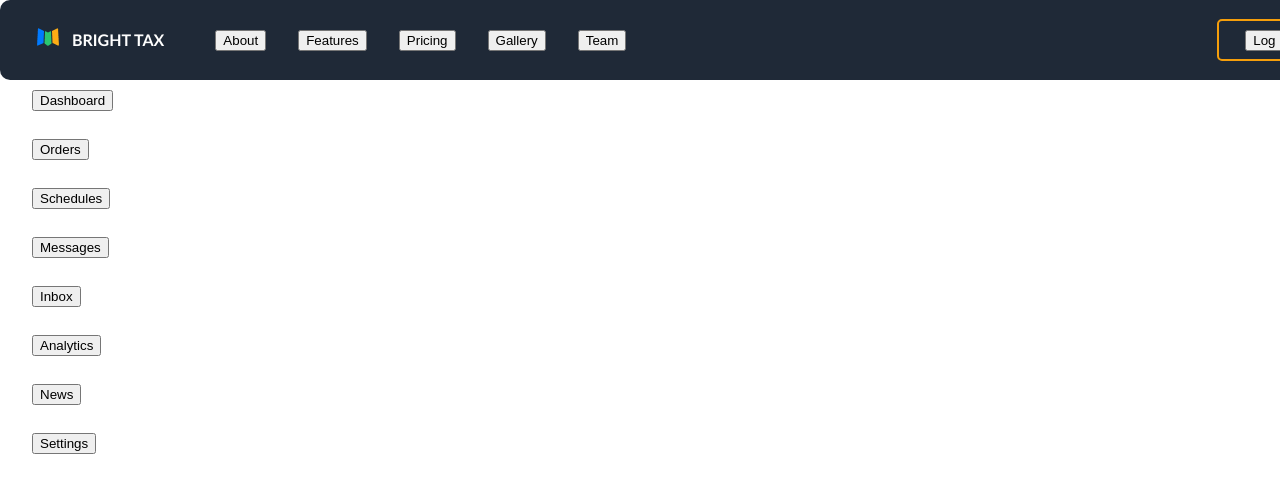
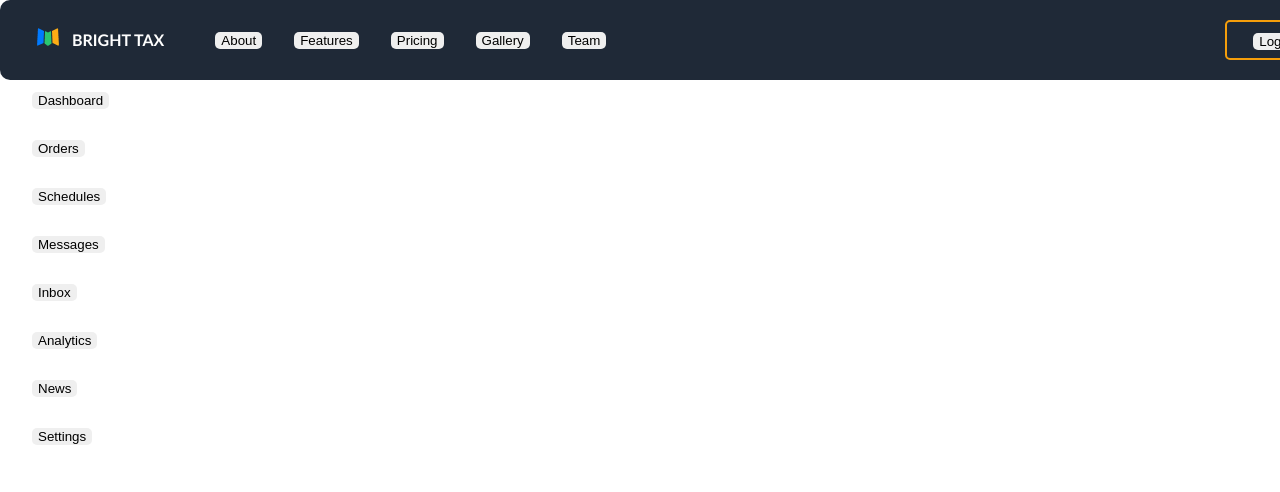
Before and after one commit to guisetech/mf-components-common, a React (Create React App) app: page / in a window 1280 px wide. Shown: the top 492 px of the page. Built offline with nearby package versions, Linux system fonts and the light colour scheme.

Commit message:
Button component changed

```diff
--- /dev/null
+++ b/src/components/Common/Button.tsx
@@ -0,0 +1,20 @@
+// RegisterButton.js
+import React from 'react';
+
+interface ButtonProps {
+    children: React.ReactNode;
+    onClick?: () => void;
+}
+
+const Button:React.FC<ButtonProps> = ({ children,onClick }) => {
+
+    const buttonStyle = {
+        borderRadius: '5px',
+        border: 'none',
+        cursor: 'pointer',
+    };
+
+    return <button onClick={onClick} style={buttonStyle}>{children}</button>;
+};
+
+export default Button;
--- a/src/components/Navbar/Navbar.tsx
+++ b/src/components/Navbar/Navbar.tsx
@@ -1,7 +1,7 @@
 import React from 'react'
 import Logo from "./Logo";
 import NavbarItem from "./NavbarItem";
-import Button from "./Button";
+import RegisterButton from "./RegisterButton";
 //import {NavbarProps} from "../../types/props";
 export interface NavbarProps {
     activeIndex: Number | null;
@@ -17,8 +17,8 @@ const Navbar = ({activeIndex,handleClick}:NavbarProps) => {
                 <NavbarItem activeIndex={activeIndex} handleClick={handleClick}/>
             </div>
             <div className="button-section">
-                <Button value={"Log In"} className={"border-2 border-amber-500 text-white"} fontColor={"text-white"}/>
-                <Button className={"bg-gradient-to-r from-yellow-300 to-orange-400"} value={"Register"}/>
+                <RegisterButton value={"Log In"} className={"border-2 border-amber-500 text-white"} fontColor={"text-white"}/>
+                <RegisterButton className={"bg-gradient-to-r from-yellow-300 to-orange-400"} value={"Register"}/>
             </div>
         </div>
     )
--- a/src/components/Navbar/NavbarItem.tsx
+++ b/src/components/Navbar/NavbarItem.tsx
@@ -1,6 +1,7 @@
 import React from 'react'
 //import {Link} from 'react-router-dom'
 import {NavbarProps} from "../../types/props";
+import Button from "../Common/Button";
 
 const NavbarItem = ({activeIndex, handleClick}:NavbarProps) => {
     const item = [
@@ -26,7 +27,7 @@ const NavbarItem = ({activeIndex, handleClick}:NavbarProps) => {
                     return (
                         <a key={index}
                            style={activeIndex === index ? activeStyle : defaultStyle}
-                              href={`/${value}`}><button onClick={() => handleClick(index)}>{value}</button></a>
+                              href={`/${value}`}><Button children={value}/></a>
                     )
                 })
             }
--- a/src/components/Navbar/Button.tsx
+++ b/src/components/Navbar/RegisterButton.tsx
@@ -1,5 +1,6 @@
 import React from 'react'
 import "../../styles/sidebar.css"
+import Button from "../Common/Button";
 
 interface props {
     className?: string,
@@ -8,14 +9,14 @@ interface props {
     fontColor?: string
 }
 
-const Button = ({className, value, fontColor="text-gray-900",  font = 'font-[\'Roboto\']'}: props): JSX.Element => {
+const RegisterButton = ({className, value, fontColor="text-gray-900",  font = 'font-[\'Roboto\']'}: props): JSX.Element => {
     return (
         <div
             className={`button ${className}`}>
             <div className={`text ${fontColor}  ${font}`}>
-                <button>{value}</button>
+                <Button children={value}/>
             </div>
         </div>
     )
 }
-export default Button
+export default RegisterButton
--- a/src/components/SideBar/SidebarItem.tsx
+++ b/src/components/SideBar/SidebarItem.tsx
@@ -1,4 +1,5 @@
 import React from "react";
+import Button from "../Common/Button";
 //import {Link} from "react-router-dom";
 
 export interface SidebarItemProps {
@@ -29,7 +30,7 @@ export const SidebarItem = ({
             </div>
             <div
                 className={`text ${textClassName}`}>
-                <button onClick={() => handleClick}>{label}</button>
+                <Button children={label} onClick={()=>handleClick()}/>
             </div>
         </a>
     );
```
